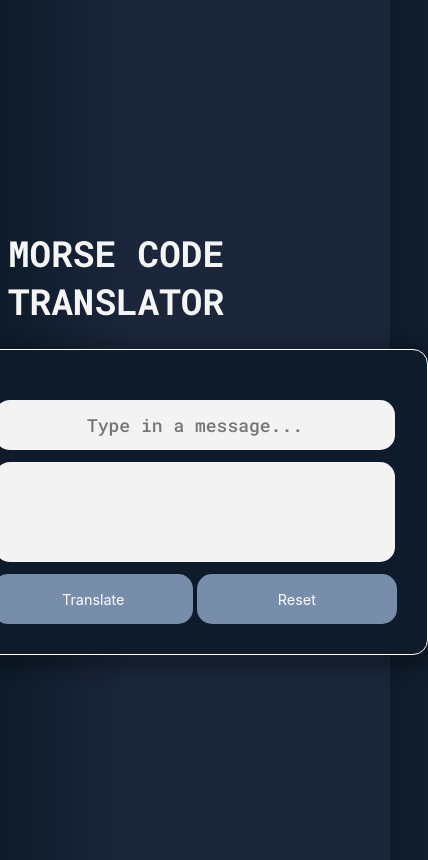
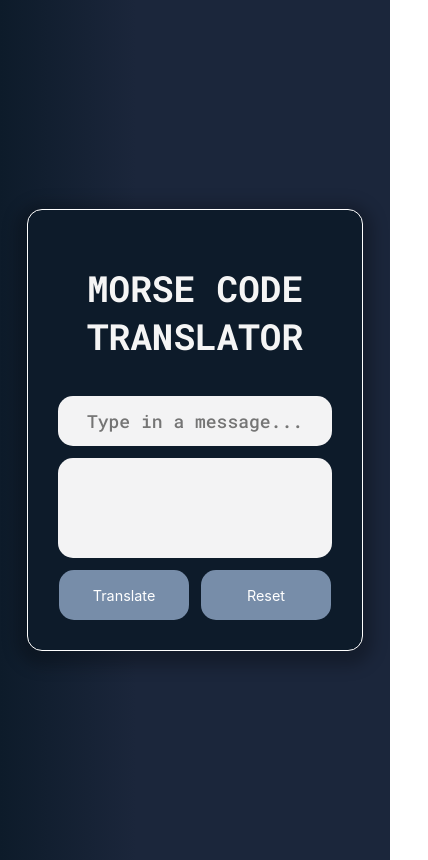
Before and after one commit to ab-96/morse-code-translator, a website with bundled scripts: page index.html in a window 390 px wide. Shown: the whole page, 428 px wide, since content can reach past the window. Built offline with nearby package versions, Linux system fonts and the light colour scheme.

Commit message:
fixed mobile design

```diff
--- a/index.html
+++ b/index.html
@@ -14,16 +14,16 @@
 
 <body>
 
-    <h1>Morse Code Translator</h1>
+
 
     <div class="container">
+        <h1>Morse Code Translator</h1>
         <input class="input" type="text" placeholder="Type in a message...">
         <div class="output"></div>
         <div class="button-container">
             <button class="translate">Translate</button>
             <button class="reset">Reset</button>
         </div>
-
     </div>
 
 
--- a/morse.scss
+++ b/morse.scss
@@ -12,22 +12,22 @@ html {
 
 body {
   display: flex;
-  flex-direction: column;
   justify-content: center;
   align-items: center;
+  // align-items: center;
   height: 100vh;
-  background: linear-gradient(90deg, rgba(13,27,42,1) 0%, rgba(27,38,59,1) 35%);
+  background: linear-gradient(90deg, rgba(13, 27, 42, 1) 0%, rgba(27, 38, 59, 1) 35%);
 }
 
-
 .container {
+  width: 90%;
   background-color: #0D1B2A;
   display: flex;
   flex-direction: column;
   align-items: center;
   padding: 30px;
   gap: 1rem;
-  box-shadow: 0 5px 15px 10px rgba(0,0,0, .25);
+  box-shadow: 0 5px 15px 10px rgba(0, 0, 0, .25);
   border: 1px solid white;
 
 }
@@ -43,6 +43,7 @@ h1 {
   text-transform: uppercase;
   font-size: 3rem;
   color: whitesmoke;
+  text-align: center;
 }
 
 h2 {
@@ -52,23 +53,18 @@ h2 {
   color: white;
 }
 
-
-
-
 .input {
   border: none;
   text-align: center;
   font-size: 1.5rem;
-  margin-top: 20px;
   height: 50px;
-  width: 400px;
+  width: 100%;
   color: black;
   background-color: #F3F3F4;
   font-family: 'Roboto Mono', monospace;
   padding: 10px;
 
 }
-
 
 .input:focus {
   outline: none;
@@ -80,7 +76,7 @@ h2 {
   justify-content: center;
   align-items: center;
   padding: 10px;
-  width: 400px;
+  width: 100%;
   height: 100px;
   background-color: #F3F3F4;
   color: black;
@@ -88,14 +84,14 @@ h2 {
 
 }
 
-.button-container  {
+.button-container {
   display: flex;
   justify-content: space-between;
-  gap: 0.3rem;
+  gap: 1rem;
 
 
   button {
-    width: 200px;
+    width: 130px;
     height: 50px;
     color: black;
     font-size: 1.2rem;
@@ -103,7 +99,6 @@ h2 {
     cursor: pointer;
     border: none;
     color: white;
-
 
     &:hover {
       filter: brightness(150%);
@@ -113,7 +108,7 @@ h2 {
 }
 
 
-@media screen and  (min-width: 700px) {
+@media screen and (min-width: 700px) {
   html {
     font-size: 18px;
   }
```
Also changed, not shown: morse.css.
